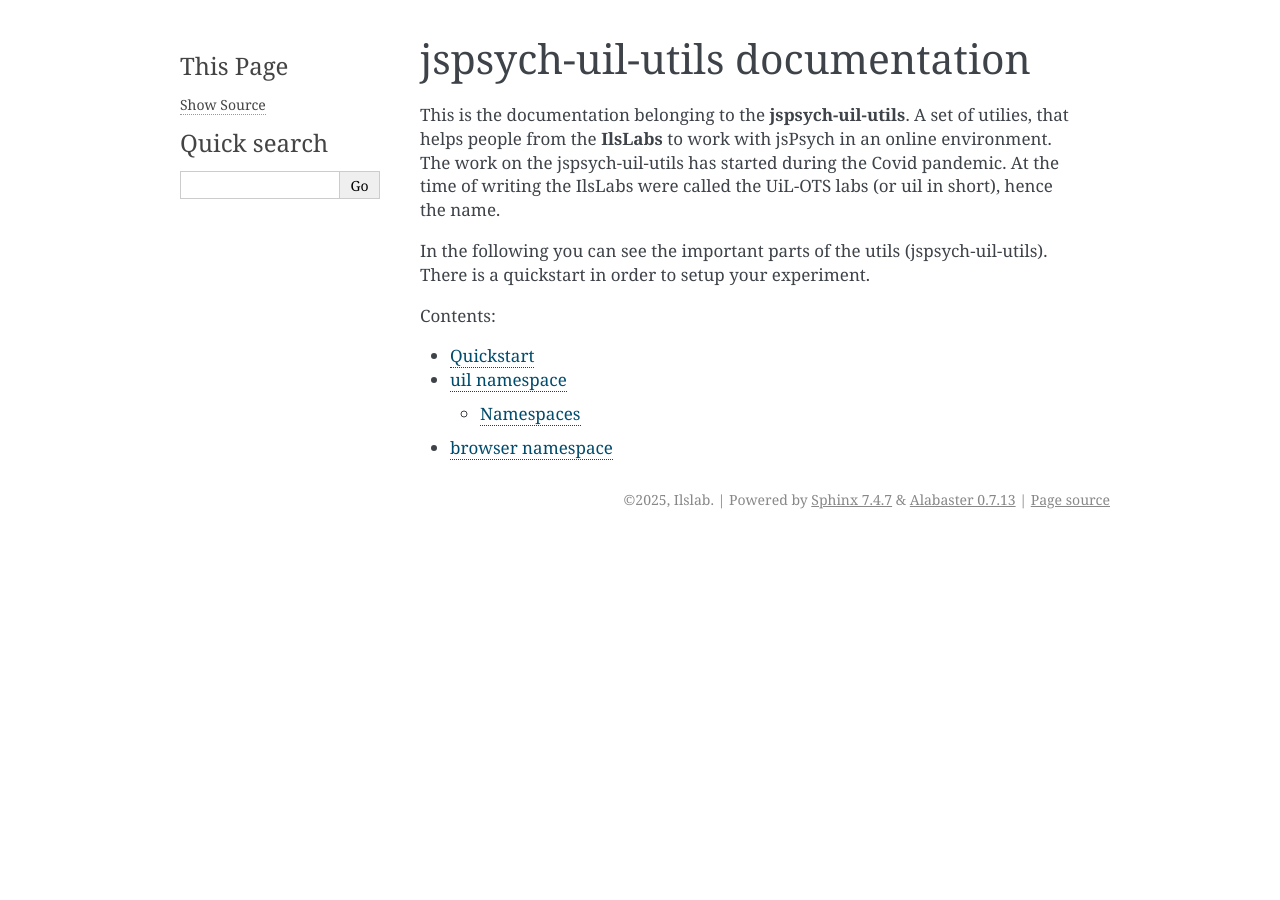
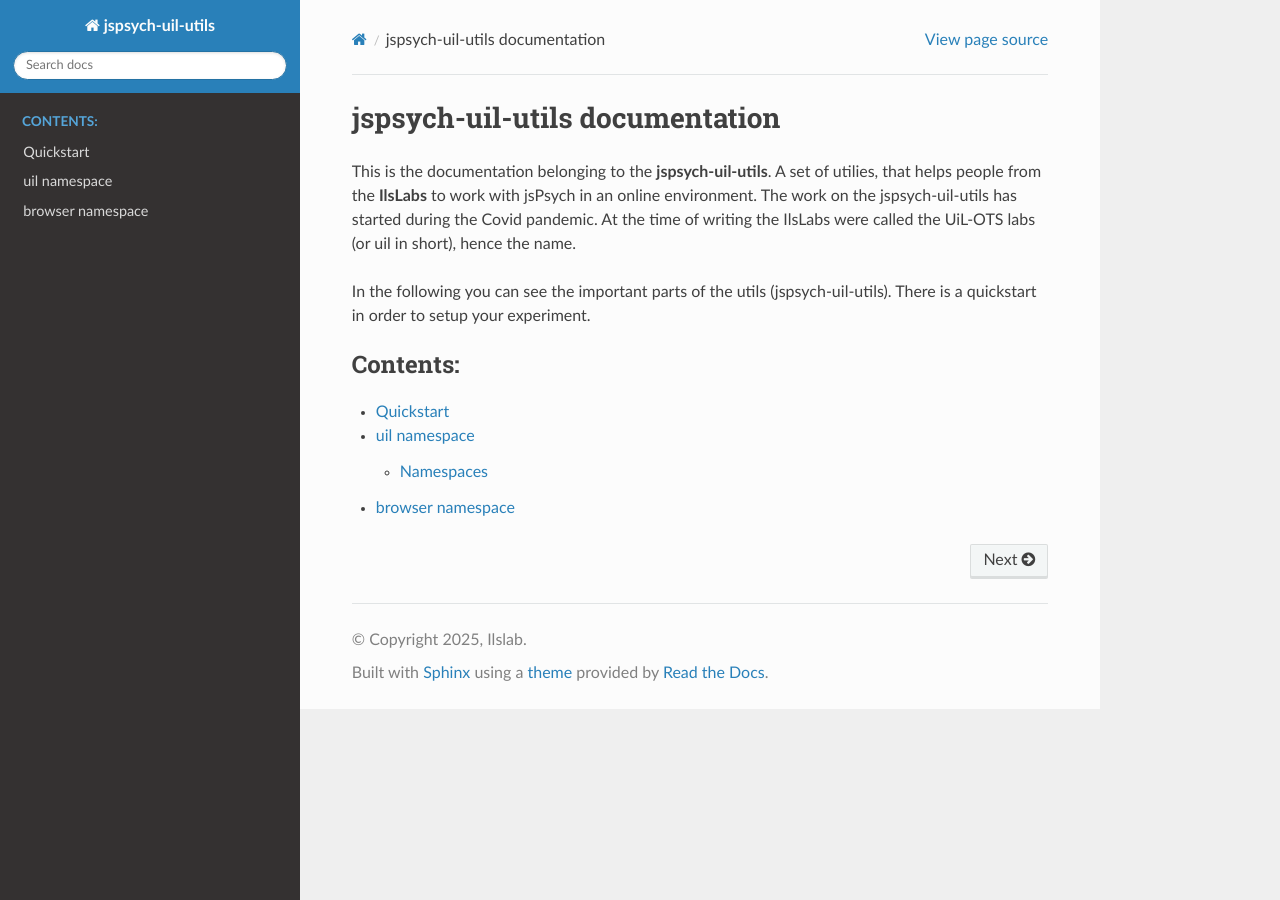
Before and after one commit to UiL-OTS-labs/jspsych-uil-utils, a Sphinx documentation site: the page built from doc/index.rst, in a window 1280 px wide. Built offline with Sphinx 7.4.7 and the Read the Docs theme 3.1.0, drawn with Linux system fonts in a browser that asks for light colours.

Commit message:
Start using read-the-docs theme

```diff
--- a/doc/conf.py
+++ b/doc/conf.py
@@ -17,6 +17,7 @@
     "sphinx.ext.autodoc",
     "sphinx.ext.autosummary",
     "sphinx_js",
+    "sphinx_rtd_theme",
 ]
 
 templates_path = ["_templates"]
@@ -26,7 +27,7 @@
 # -- Options for HTML output -------------------------------------------------
 # https://www.sphinx-doc.org/en/master/usage/configuration.html#options-for-html-output
 
-html_theme = "alabaster"
+html_theme = "sphinx_rtd_theme"
 html_static_path = ["_static"]
 
 # # -- To configure stuff for JSDoc -------------------------------------------------
```
Also changed, not shown: doc/requirements.txt (+10 -2 lines), 1 other file.
